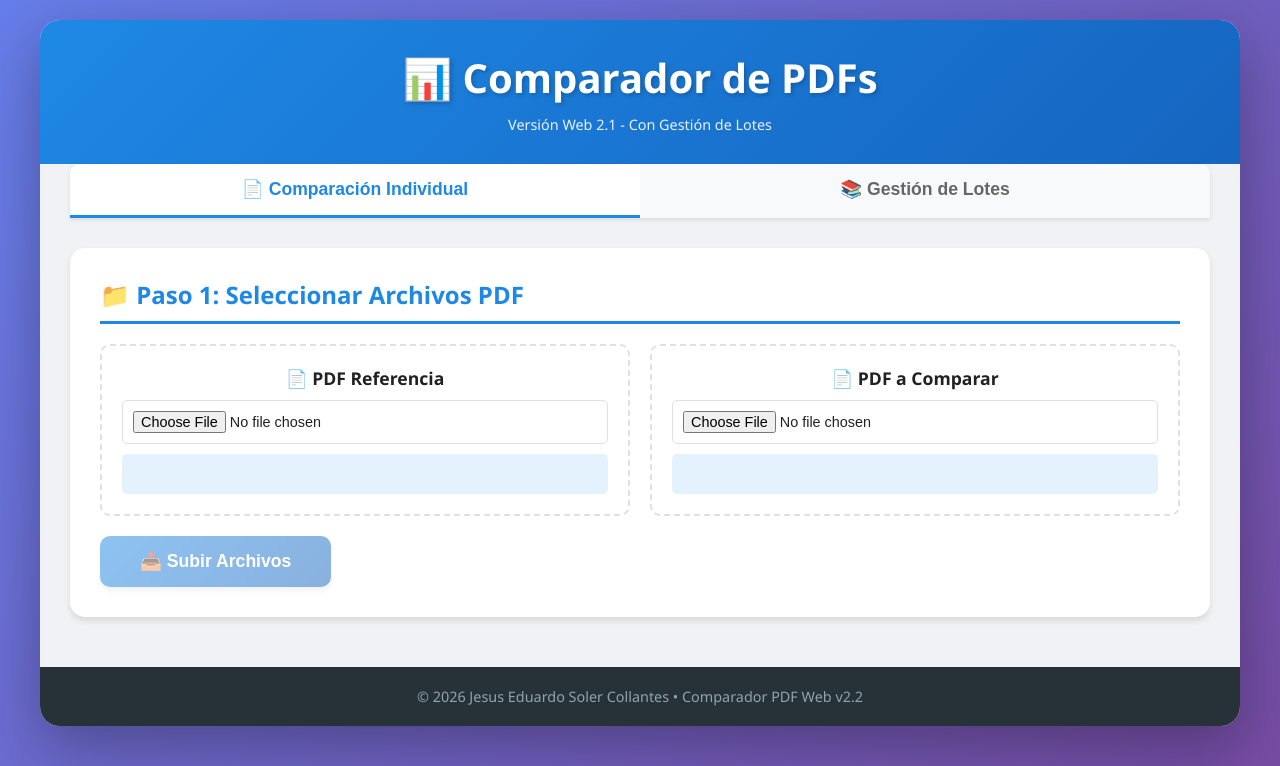
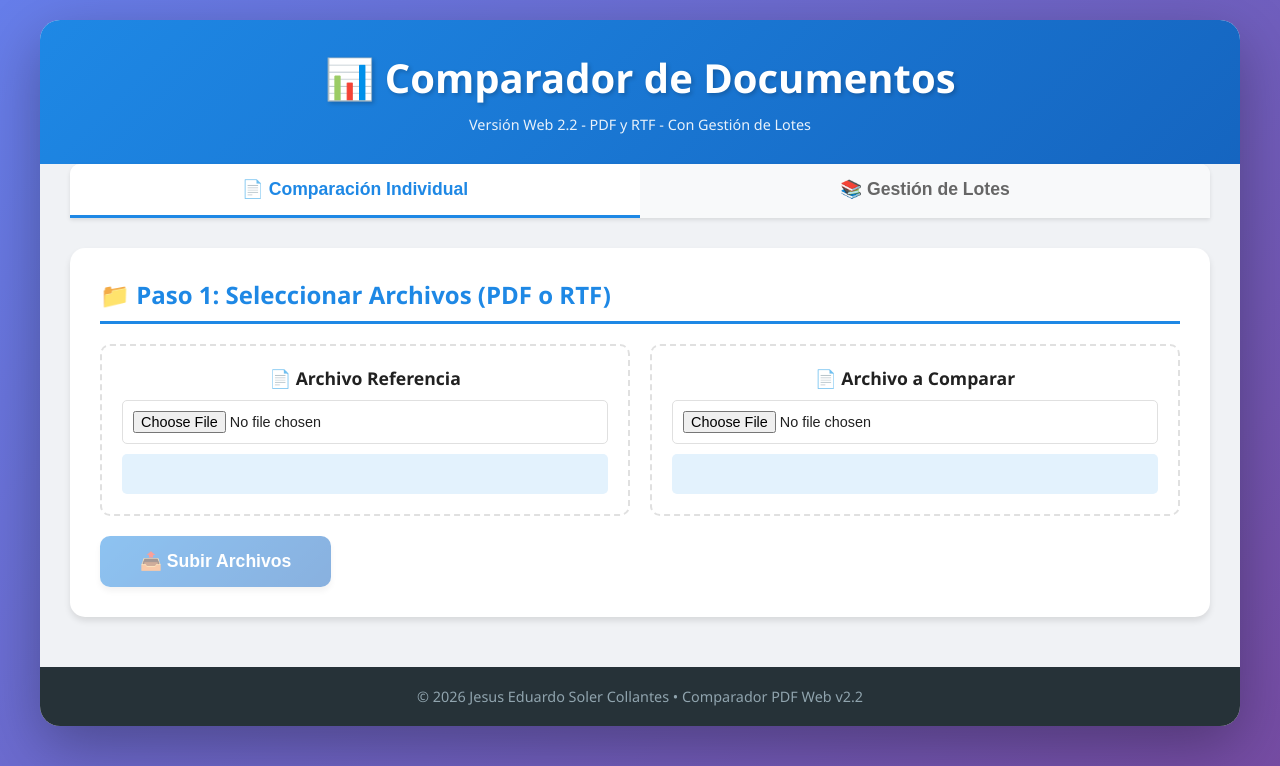
Before and after one commit to ChechuxXx/comparadorPDFWeb, a Flask app: page / in a window 1280 px wide. Shown: the top 766 px of the page. Run offline with Flask 3, Linux system fonts and the light colour scheme.

Commit message:
fix: Actualizar interfaz para aceptar archivos RTF en selectores de archivo

```diff
--- a/templates/index.html
+++ b/templates/index.html
@@ -10,8 +10,8 @@
     <div class="container">
         <!-- Header -->
         <header class="header">
-            <h1>📊 Comparador de PDFs</h1>
-            <p class="subtitle">Versión Web 2.1 - Con Gestión de Lotes</p>
+            <h1>📊 Comparador de Documentos</h1>
+            <p class="subtitle">Versión Web 2.2 - PDF y RTF - Con Gestión de Lotes</p>
         </header>
 
         <!-- Mode Tabs -->
@@ -26,18 +26,18 @@
             <div id="single-mode" class="mode-content active">
                 <!-- Step 1: Upload Files -->
                 <section class="card" id="upload-section">
-                    <h2>📁 Paso 1: Seleccionar Archivos PDF</h2>
+                    <h2>📁 Paso 1: Seleccionar Archivos (PDF o RTF)</h2>
 
                     <div class="file-upload-group">
                         <div class="file-upload">
-                            <label for="pdf-reference">📄 PDF Referencia</label>
-                            <input type="file" id="pdf-reference" accept=".pdf" />
+                            <label for="pdf-reference">📄 Archivo Referencia</label>
+                            <input type="file" id="pdf-reference" accept=".pdf,.rtf" />
                             <div class="file-info" id="ref-info"></div>
                         </div>
 
                         <div class="file-upload">
-                            <label for="pdf-compare">📄 PDF a Comparar</label>
-                            <input type="file" id="pdf-compare" accept=".pdf" />
+                            <label for="pdf-compare">📄 Archivo a Comparar</label>
+                            <input type="file" id="pdf-compare" accept=".pdf,.rtf" />
                             <div class="file-info" id="comp-info"></div>
                         </div>
                     </div>
@@ -160,23 +160,23 @@
             <div id="batch-mode" class="mode-content" style="display: none;">
                 <!-- Step 1: Upload Multiple Files -->
                 <section class="card" id="batch-upload-section">
-                    <h2>📁 Paso 1: Subir Múltiples PDFs</h2>
+                    <h2>📁 Paso 1: Subir Múltiples Archivos (PDF o RTF)</h2>
 
                     <div class="batch-upload-group">
                         <div class="batch-upload">
-                            <label>📄 PDFs de Referencia</label>
+                            <label>📄 Archivos de Referencia</label>
                             <div class="drop-zone" id="drop-zone-ref">
                                 <p>📂 Arrastra archivos aquí o haz clic para seleccionar</p>
-                                <input type="file" id="batch-pdf-reference" accept=".pdf" multiple style="display: none;" />
+                                <input type="file" id="batch-pdf-reference" accept=".pdf,.rtf" multiple style="display: none;" />
                             </div>
                             <div class="file-list" id="ref-file-list"></div>
                         </div>
 
                         <div class="batch-upload">
-                            <label>📄 PDFs a Comparar</label>
+                            <label>📄 Archivos a Comparar</label>
                             <div class="drop-zone" id="drop-zone-comp">
                                 <p>📂 Arrastra archivos aquí o haz clic para seleccionar</p>
-                                <input type="file" id="batch-pdf-compare" accept=".pdf" multiple style="display: none;" />
+                                <input type="file" id="batch-pdf-compare" accept=".pdf,.rtf" multiple style="display: none;" />
                             </div>
                             <div class="file-list" id="comp-file-list"></div>
                         </div>
```
